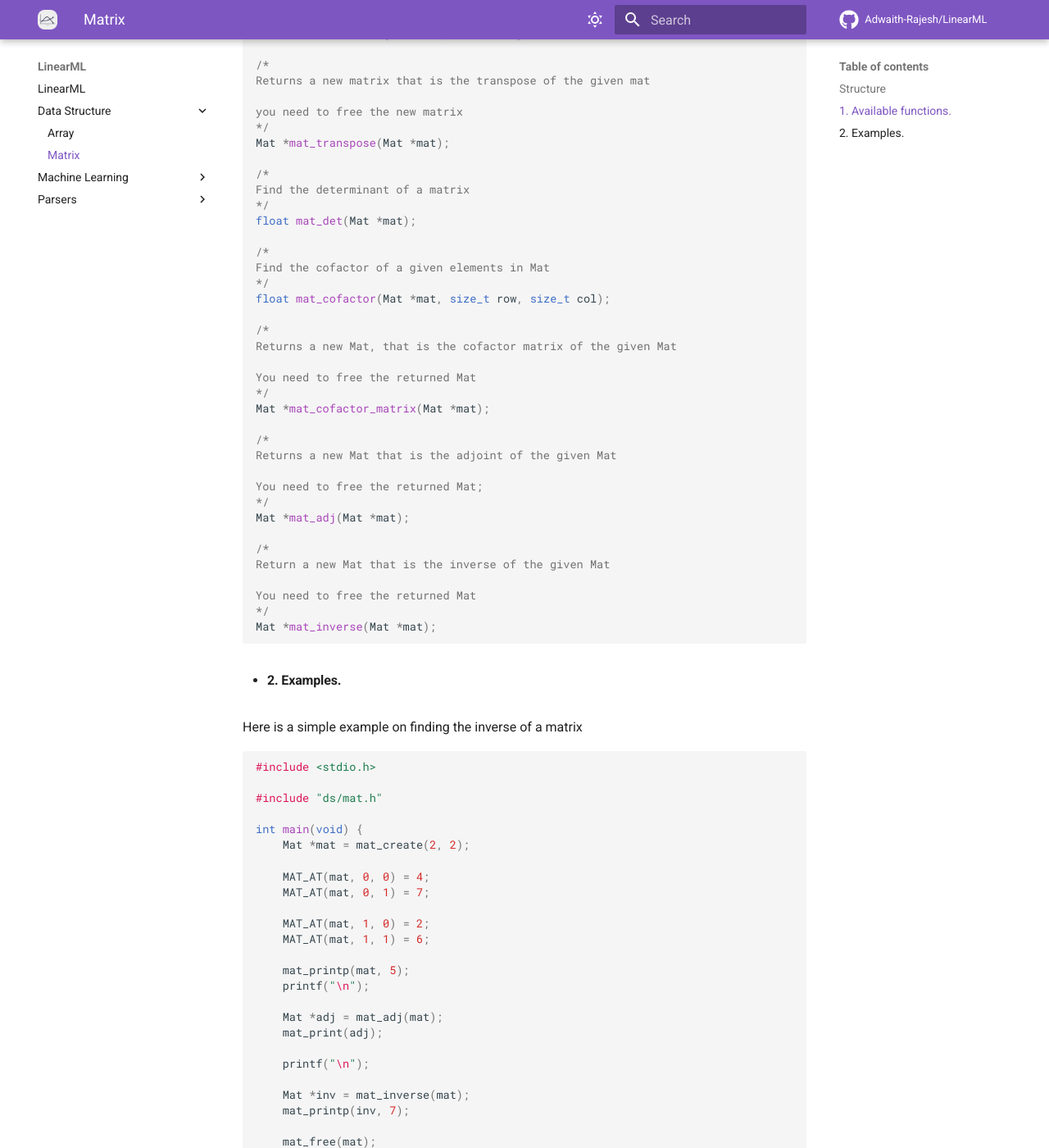
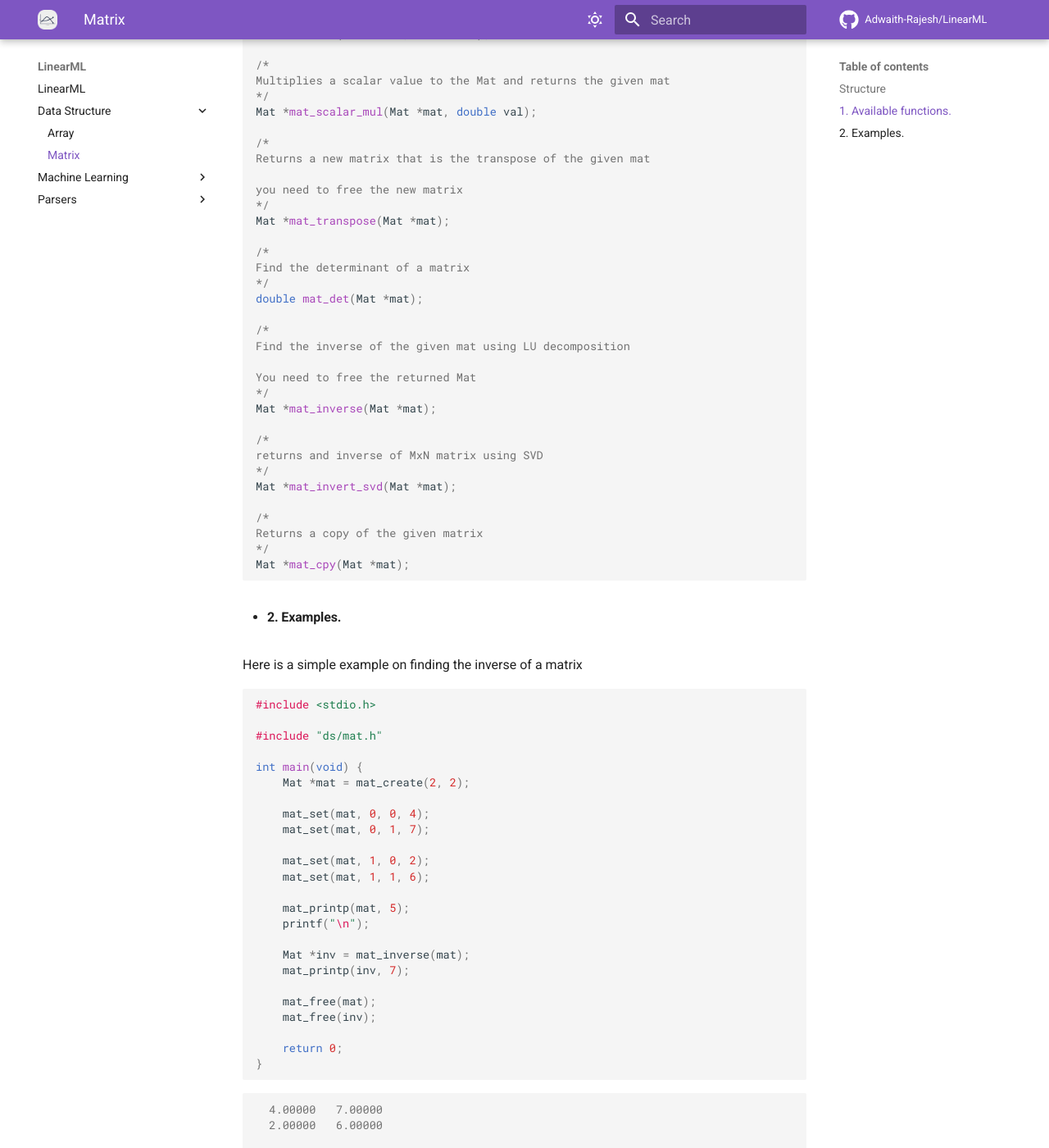
Before and after one commit to Adwaith-Rajesh/LinearML, an MkDocs documentation site: the page built from docs/ds/mat.md, in a window 1280 px wide and 1400 px high, scrolled down 1570 px. Shown: the whole window at 82% size. Built offline with MkDocs 1.6.1 and Material for MkDocs 9.7.7, drawn with Linux system fonts in a browser that asks for light colours; comment, search, counter and statistics services are not loaded; some of the changed text lies outside the part shown.

Commit message:
docs: update docs for GSL

````diff
--- a/docs/ds/mat.md
+++ b/docs/ds/mat.md
@@ -4,10 +4,11 @@
 
 ```c
 typedef struct {
-    float *elems;
+    gsl_matrix *mat;
     size_t rows;
     size_t cols;
 } Mat;
+
 ```
 
 Internally the Matrix is 1D array where the values are stored in row major order.
@@ -24,7 +25,7 @@
 /*
 Create a Mat from an existing array
 */
-Mat *mat_create_from_array(float *arr, size_t rows, size_t cols);
+Mat *mat_create_from_array(double *arr, size_t rows, size_t cols);
 
 /*
 Create a zero matrix of size rows x cols
@@ -37,6 +38,16 @@
 Mat *mat_identity(size_t size);
 
 /*
+get value at mat[row, col]
+*/
+double mat_get(Mat *mat, size_t row, size_t col);
+
+/*
+Set mat[row, col] = val, and return the mat
+*/
+Mat *mat_set(Mat *mat, size_t row, size_t col, double val);
+
+/*
 Display the given matrix
 */
 void mat_printp(Mat *mat, int print_prec);
@@ -45,11 +56,6 @@
 Free a Mat
 */
 void mat_free(Mat *mat);
-
-/*
-Free mat with user created arr
-*/
-void mat_free_no_array(Mat *mat);
 
 /*
 Add two Mat of the same dimension
@@ -75,7 +81,7 @@
 /*
 Multiplies a scalar value to the Mat and returns the given mat
 */
-Mat *mat_scalar_mul(Mat *mat, float val);
+Mat *mat_scalar_mul(Mat *mat, double val);
 
 /*
 Returns a new matrix that is the transpose of the given mat
@@ -87,33 +93,24 @@
 /*
 Find the determinant of a matrix
 */
-float mat_det(Mat *mat);
+double mat_det(Mat *mat);
 
 /*
-Find the cofactor of a given elements in Mat
-*/
-float mat_cofactor(Mat *mat, size_t row, size_t col);
-
-/*
-Returns a new Mat, that is the cofactor matrix of the given Mat
-
-You need to free the returned Mat
-*/
-Mat *mat_cofactor_matrix(Mat *mat);
-
-/*
-Returns a new Mat that is the adjoint of the given Mat
-
-You need to free the returned Mat;
-*/
-Mat *mat_adj(Mat *mat);
-
-/*
-Return a new Mat that is the inverse of the given Mat
+Find the inverse of the given mat using LU decomposition
 
 You need to free the returned Mat
 */
 Mat *mat_inverse(Mat *mat);
+
+/*
+returns and inverse of MxN matrix using SVD
+*/
+Mat *mat_invert_svd(Mat *mat);
+
+/*
+Returns a copy of the given matrix
+*/
+Mat *mat_cpy(Mat *mat);
 ```
 
 - #### 2. Examples.
@@ -128,25 +125,19 @@
 int main(void) {
     Mat *mat = mat_create(2, 2);
 
-    MAT_AT(mat, 0, 0) = 4;
-    MAT_AT(mat, 0, 1) = 7;
+    mat_set(mat, 0, 0, 4);
+    mat_set(mat, 0, 1, 7);
 
-    MAT_AT(mat, 1, 0) = 2;
-    MAT_AT(mat, 1, 1) = 6;
+    mat_set(mat, 1, 0, 2);
+    mat_set(mat, 1, 1, 6);
 
     mat_printp(mat, 5);
-    printf("\n");
-
-    Mat *adj = mat_adj(mat);
-    mat_print(adj);
-
     printf("\n");
 
     Mat *inv = mat_inverse(mat);
     mat_printp(inv, 7);
 
     mat_free(mat);
-    mat_free(adj);
     mat_free(inv);
 
     return 0;
````
Also changed, not shown: other parts of docs/ds/mat.md (+1 -3 lines), docs/index.md (+2 -2 lines), docs/ml/linregress.md (+14 -32 lines).
